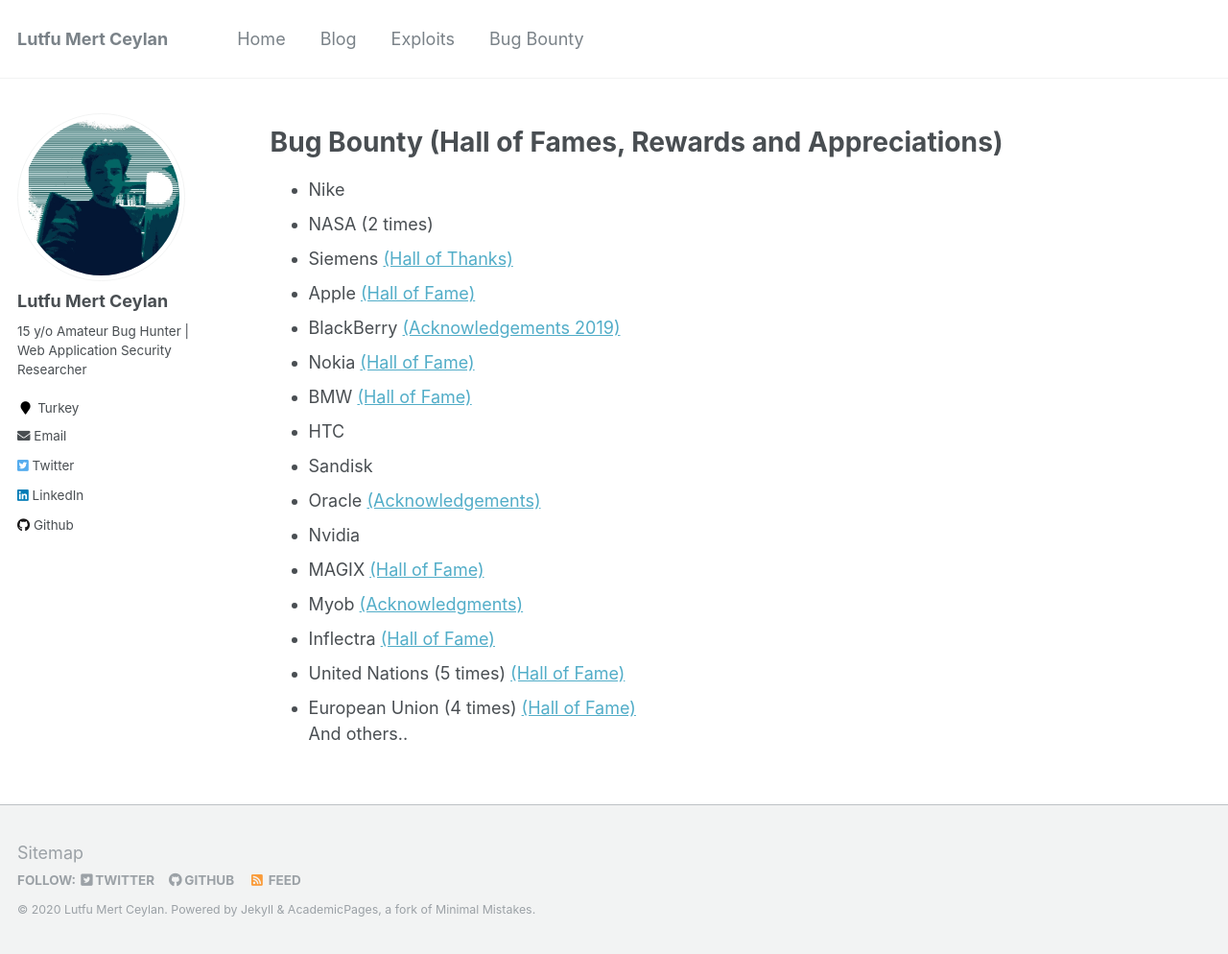
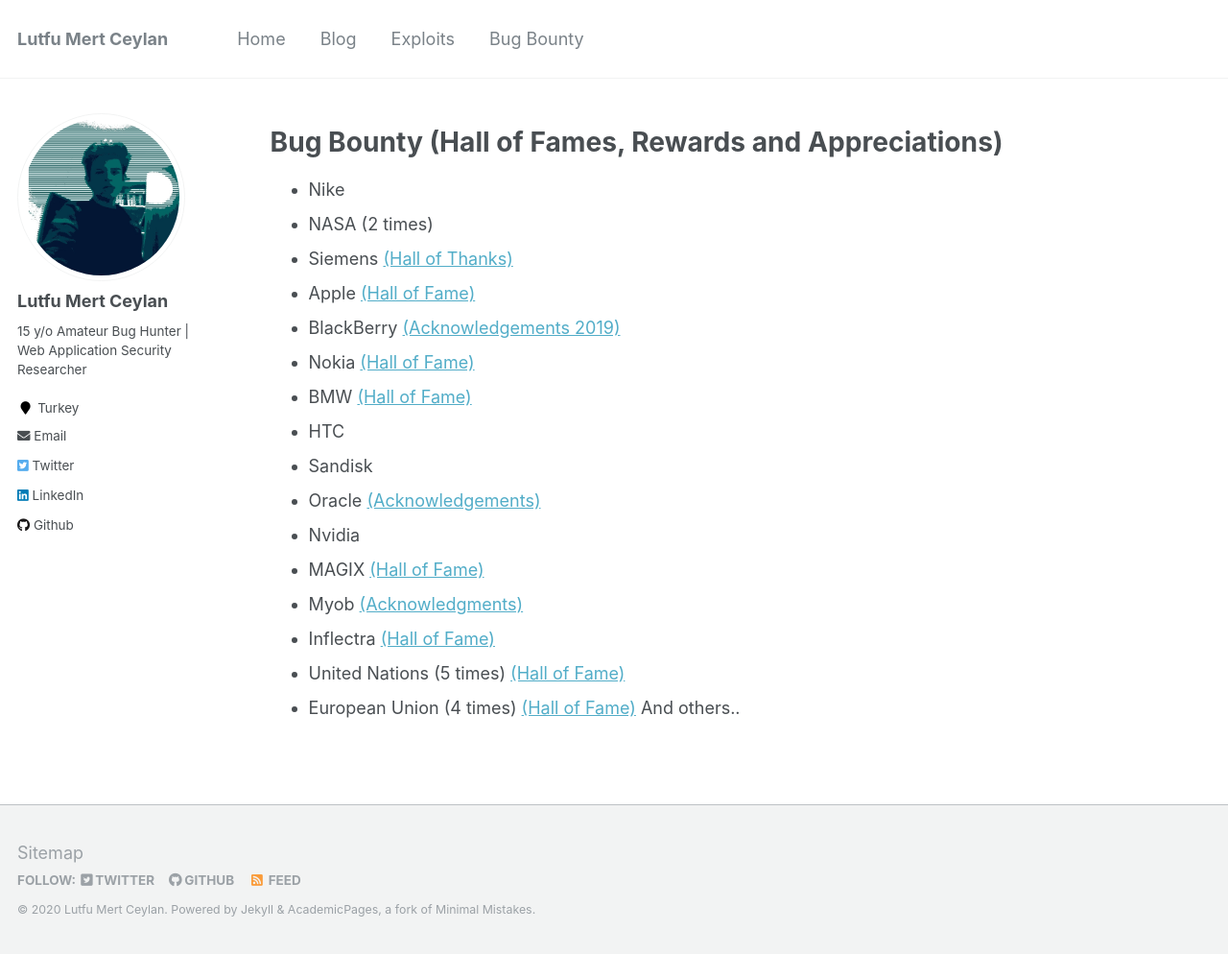
Before and after one commit to lutfumertceylan/mywebsite, a Jekyll site: the page built from _pages/bugbounty.md, in a window 1280 px wide and 994 px high. Shown: the whole window at 96% size. Built offline with Jekyll 4.4.1, drawn with Linux system fonts in a browser that asks for light colours.

```diff
--- a/_pages/bugbounty.md
+++ b/_pages/bugbounty.md
@@ -24,5 +24,4 @@ redirect_from:
 * Myob <a href="https://www.myob.com/au/about/security/report-security-vulnerability">(Acknowledgments)</a>
 * Inflectra <a href="">(Hall of Fame)</a>
 * United Nations (5 times) <a href="https://unite.un.org/content/hall-fame">(Hall of Fame)</a>
-* European Union (4 times) <a href="https://cert.europa.eu/cert/newsletter/en/latest_HallOfFame_.html">(Hall of Fame)</a>
-<br>And others..
+* European Union (4 times) <a href="https://cert.europa.eu/cert/newsletter/en/latest_HallOfFame_.html">(Hall of Fame)</a> And others..
```
